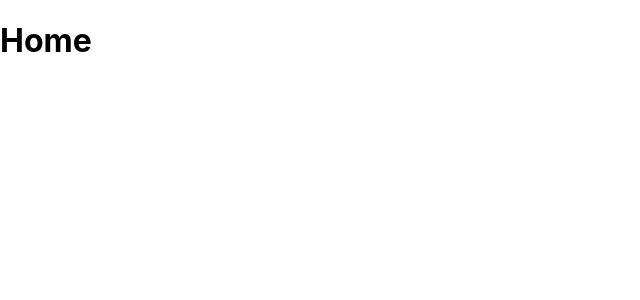
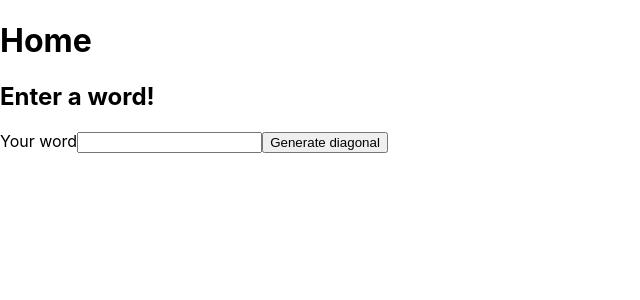
Before and after one commit to emmawalshdev/diagonal-word-challenge, a React (Create React App) app: page / in a window 1280 px wide. Shown: the top 300 px of the page, without its empty margins (0-640 px from the left). Built offline with nearby package versions, Linux system fonts and the light colour scheme.

Commit message:
Add redirect on btn click

```diff
--- a/src/App.js
+++ b/src/App.js
@@ -6,10 +6,11 @@ import RoutesPath from './RoutesPath';
 
 import WordGenerator from './components/WordGenerator';
 
+
 function App() {
 
   return (
-    <RoutesPath/>
+    <RoutesPath />
   );
 }
 
--- a/src/components/WordGenerator.js
+++ b/src/components/WordGenerator.js
@@ -1,22 +1,29 @@
 import React from "react";
 import Results from "../pages/Results";
-import { BrowserRouter as Router, Route, Routes, Link, Switch } from 'react-router-dom';
+import { BrowserRouter as Router, useNavigate, Route, Routes, Link, Switch, Navigate } from 'react-router-dom';
 
 const WordGenerator = () => {
+    const navigate = useNavigate();
+    const submitBtnHandler = (event) => {
+        event.preventDefault();
+        console.log('btn clicked');
+        navigate("/results");
+    }
     return (
-        <div className="">
-            <Router>
-            <div>
-                <Link to='/about'>
-                Submit
-                </Link>
-            </div>
-            <Routes>
-                {/* redirect to results page after submission */}
-                <Route path='/results' exact element={<Results/>} />
-            </Routes>
-            </Router>
-      </div>
+        <form className="" onSubmit={submitBtnHandler}>
+            <h2>Enter a word!</h2>
+            <p>
+                <label htmlFor="string-input">
+                    Your word
+                </label>
+                <input type="text">
+
+                </input>
+                <button type="submit">
+                    Generate diagonal
+                </button>
+            </p>
+      </form>
     )
 }
 
--- a/src/pages/Home.js
+++ b/src/pages/Home.js
@@ -7,7 +7,7 @@ const Home = () => {
     return (
         <div>
             <h1>Home</h1>
-            {/* <WordGenerator/> */}
+            <WordGenerator/>
         </div>
     )
 }
```
